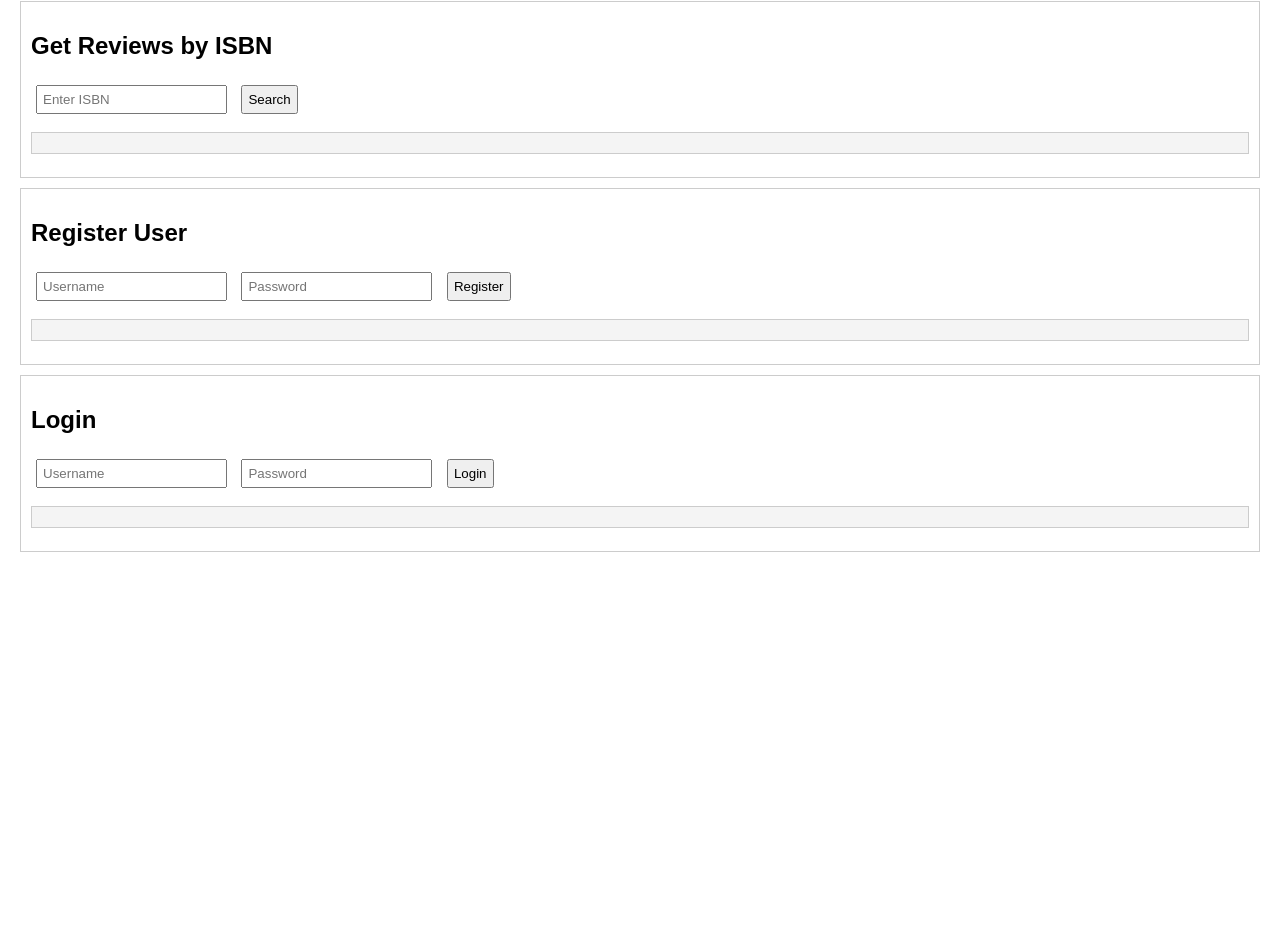
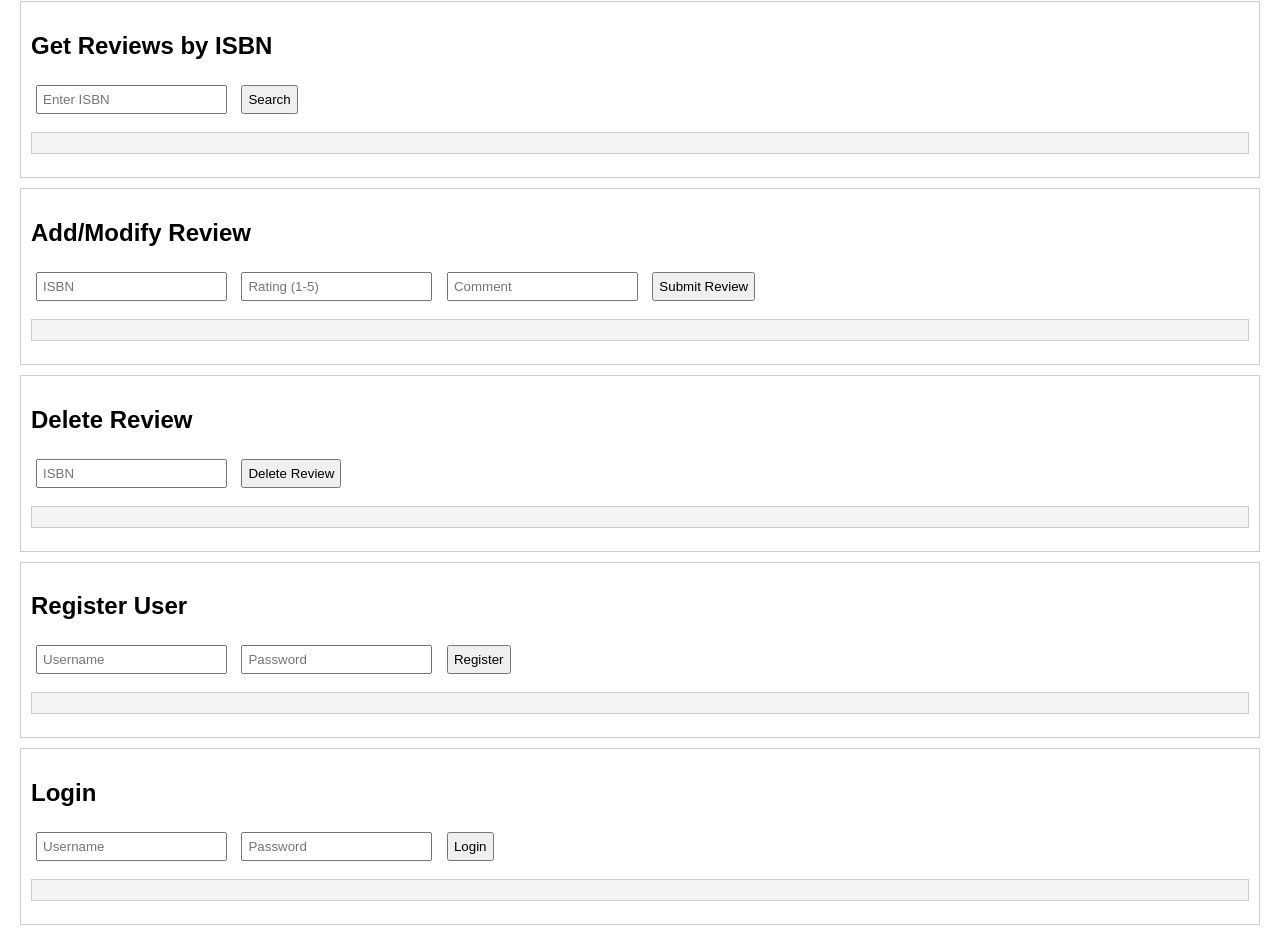
Before and after one commit to bataycanjohnmichael-afk/bookshop-api, a website: page public/index.html in a window 1280 px wide. Shown: the part 739-1678 px from the top of the page. Before the commit the page ends 1311 px from the top, so only its background shows below. Drawn offline with Linux system fonts and the light colour scheme; no server answers.

Commit message:
Fix: app order, add CORS, ready for deployment

```diff
--- a/public/index.html
+++ b/public/index.html
@@ -56,6 +56,24 @@
     <pre id="reviews"></pre>
   </div>
 
+  <!-- Add/Modify Review -->
+  <div class="section">
+    <h2>Add/Modify Review</h2>
+    <input type="text" id="isbn-add-review" placeholder="ISBN">
+    <input type="number" id="rating" placeholder="Rating (1-5)">
+    <input type="text" id="comment" placeholder="Comment">
+    <button onclick="addOrModifyReview()">Submit Review</button>
+    <pre id="review-msg"></pre>
+  </div>
+
+  <!-- Delete Review -->
+  <div class="section">
+    <h2>Delete Review</h2>
+    <input type="text" id="isbn-delete-review" placeholder="ISBN">
+    <button onclick="deleteReview()">Delete Review</button>
+    <pre id="delete-msg"></pre>
+  </div>
+
   <!-- Register User -->
   <div class="section">
     <h2>Register User</h2>
@@ -75,12 +93,9 @@
   </div>
 
   <script>
-    // <-- Replace this with your live Render URL -->
-    const API_BASE = "https://bookshop-api-2.onrender.com"; // your live Render URL
+    const API_BASE = "https://bookshop-api-oxa0.onrender.com";
 
-    // Load all books
     async function loadBooks() {
-      try {
       const res = await fetch(`${API_BASE}/books`);
       const books = await res.json();
       const container = document.getElementById("booksContainer");
@@ -96,9 +111,6 @@
         `;
         container.appendChild(div);
       });
-      } catch (err) {
-        console.error(err);
-      }
     }
 
     async function getBookByISBN() {
@@ -129,6 +141,29 @@
       document.getElementById("reviews").textContent = JSON.stringify(data, null, 2);
     }
 
+    async function addOrModifyReview() {
+      const isbn = document.getElementById("isbn-add-review").value;
+      const rating = document.getElementById("rating").value;
+      const comment = document.getElementById("comment").value;
+
+      const res = await fetch(`${API_BASE}/reviews/${isbn}`, {
+        method: "POST",
+        headers: { "Content-Type": "application/json" },
+        body: JSON.stringify({ rating, comment })
+      });
+      const data = await res.json();
+      document.getElementById("review-msg").textContent = JSON.stringify(data, null, 2);
+      loadBooks();
+    }
+
+    async function deleteReview() {
+      const isbn = document.getElementById("isbn-delete-review").value;
+      const res = await fetch(`${API_BASE}/reviews/${isbn}`, { method: "DELETE" });
+      const data = await res.json();
+      document.getElementById("delete-msg").textContent = JSON.stringify(data, null, 2);
+      loadBooks();
+    }
+
     async function registerUser() {
       const username = document.getElementById("reg-username").value;
       const password = document.getElementById("reg-password").value;
@@ -153,7 +188,6 @@
       document.getElementById("login-msg").textContent = JSON.stringify(data, null, 2);
     }
 
-    // Load books automatically on page load
     window.onload = loadBooks;
   </script>
 </body>
```
Lines whose indentation alone changed are shown as unchanged.
